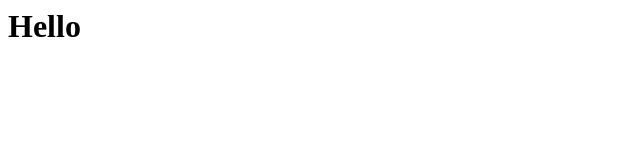
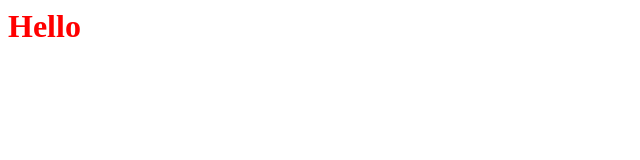
Before and after one commit to codesheepio/styling, a React app: page / in a window 1280 px wide. Shown: the top 160 px of the page, without its empty margins (0-640 px from the left). Built offline with nearby package versions, Linux system fonts and the light colour scheme.

Commit message:
Importing CSS

```diff
--- a/package.json
+++ b/package.json
@@ -14,7 +14,9 @@
     "babel-preset-env": "^1.5.2",
     "babel-preset-react": "^6.24.1",
     "babel-preset-stage-0": "^6.24.1",
+    "css-loader": "^0.28.4",
     "react-hot-loader": "next",
+    "style-loader": "^0.18.2",
     "webpack": "^2.2",
     "webpack-dev-server": "^2.5.0"
   },
--- /dev/null
+++ b/src/App.css
@@ -0,0 +1,3 @@
+h1 {
+  color: red;
+}
--- a/src/App.js
+++ b/src/App.js
@@ -1,4 +1,6 @@
 import React from 'react';
+
+import './App.css';
 
 function App() {
   return (
--- a/webpack.config.js
+++ b/webpack.config.js
@@ -31,6 +31,13 @@ module.exports = {
             ]
           }
         }
+      },
+      {
+        test: /\.css$/,
+        use: [
+          'style-loader',
+          'css-loader'
+        ]
       }
     ]
   },
```
Also changed, not shown: 1 other file (tests, documents, lock files or other folders).
